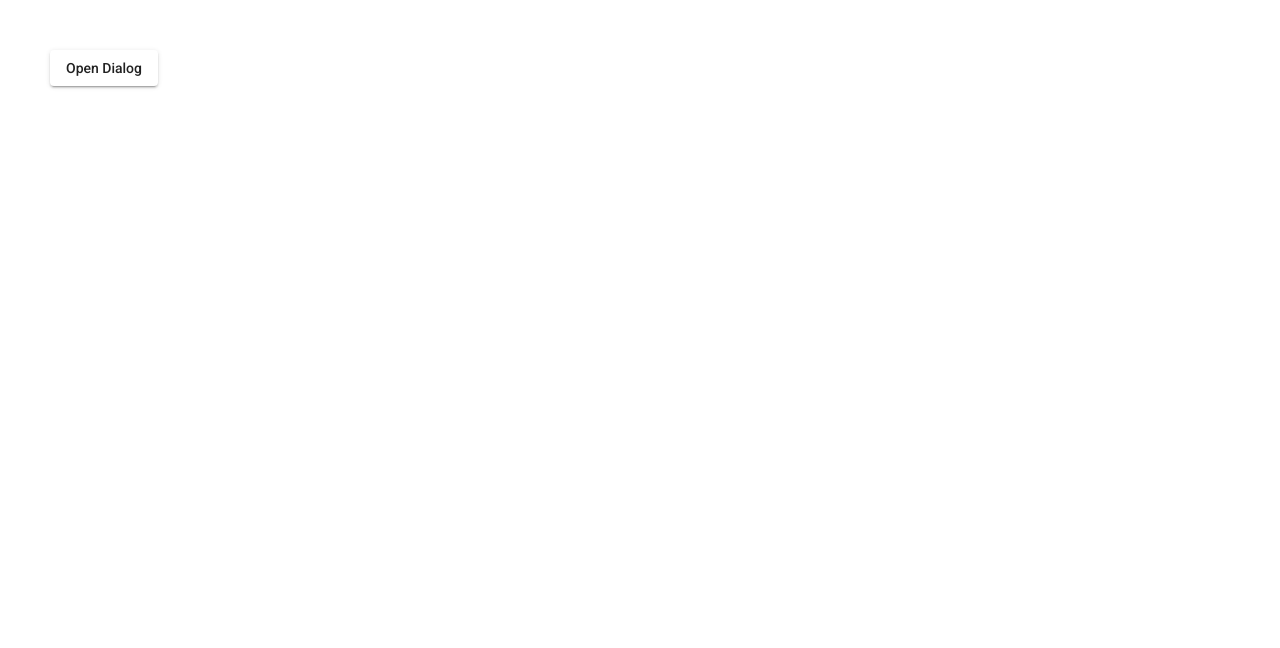
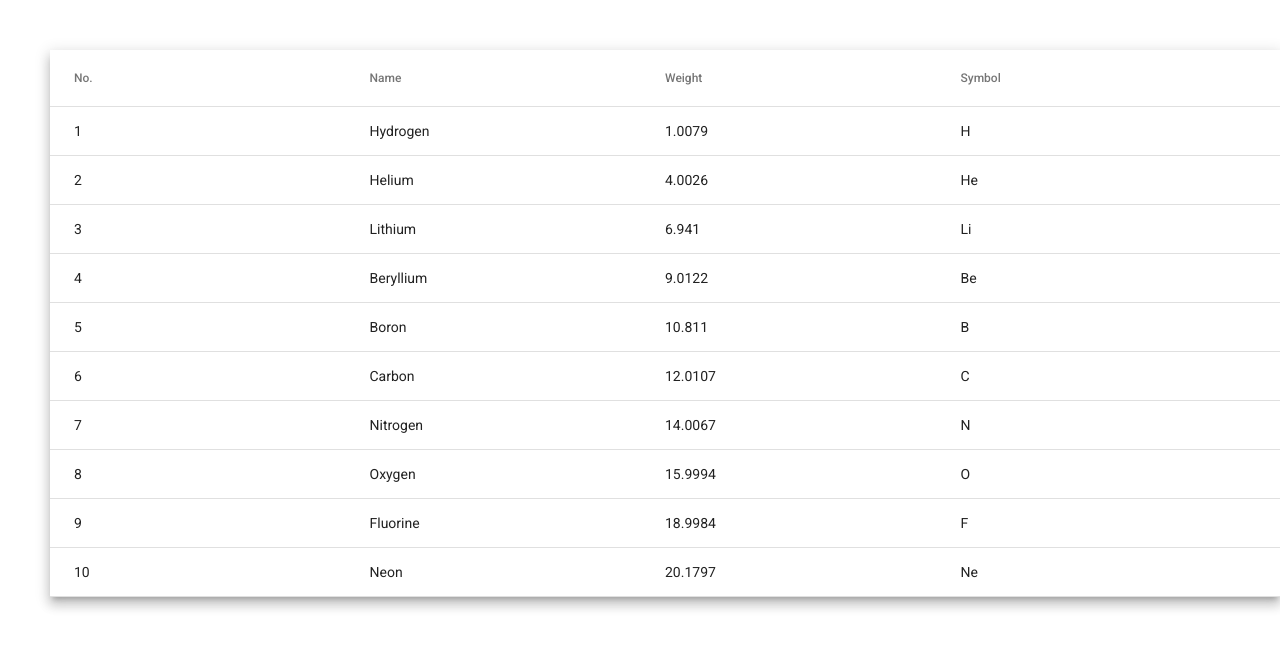
Before and after one commit to markpackham/angular_material_learn, an Angular app: page / in a window 1280 px wide. Shown: the top 648 px of the page. Built offline with nearby package versions, Linux system fonts and the light colour scheme.

Commit message:
learning about data tables
https://youtu.be/7XjsP17rv4M?t=126

```diff
--- a/src/app/app.component.html
+++ b/src/app/app.component.html
@@ -1,3 +1,30 @@
 <div class="layout">
-  <button mat-raised-button (click)="openDialog()">Open Dialog</button>
+  <mat-table [dataSource]="dataSource" class="mat-elevation-z8">
+    <!-- Position Column -->
+    <ng-container matColumnDef="position">
+      <mat-header-cell *matHeaderCellDef> No. </mat-header-cell>
+      <mat-cell *matCellDef="let element"> {{element.position}} </mat-cell>
+    </ng-container>
+
+    <!-- Name Column -->
+    <ng-container matColumnDef="name">
+      <mat-header-cell *matHeaderCellDef> Name </mat-header-cell>
+      <mat-cell *matCellDef="let element"> {{element.name}} </mat-cell>
+    </ng-container>
+
+    <!-- Weight Column -->
+    <ng-container matColumnDef="weight">
+      <mat-header-cell *matHeaderCellDef> Weight </mat-header-cell>
+      <mat-cell *matCellDef="let element"> {{element.weight}} </mat-cell>
+    </ng-container>
+
+    <!-- Symbol Column -->
+    <ng-container matColumnDef="symbol">
+      <mat-header-cell *matHeaderCellDef> Symbol </mat-header-cell>
+      <mat-cell *matCellDef="let element"> {{element.symbol}} </mat-cell>
+    </ng-container>
+
+    <mat-header-row *matHeaderRowDef="displayedColumns"></mat-header-row>
+    <mat-row *matRowDef="let row; columns: displayedColumns;"></mat-row>
+  </mat-table>
 </div>
--- a/src/app/app.component.ts
+++ b/src/app/app.component.ts
@@ -1,6 +1,24 @@
 import { Component } from '@angular/core';
-import {MatDialog} from '@angular/material/dialog';
-import { DialogExampleComponent } from './dialog-example/dialog-example.component';
+
+export interface PeriodicElement {
+  name: string;
+  position: number;
+  weight: number;
+  symbol: string;
+}
+
+const ELEMENT_DATA: PeriodicElement[] = [
+  {position: 1, name: 'Hydrogen', weight: 1.0079, symbol: 'H'},
+  {position: 2, name: 'Helium', weight: 4.0026, symbol: 'He'},
+  {position: 3, name: 'Lithium', weight: 6.941, symbol: 'Li'},
+  {position: 4, name: 'Beryllium', weight: 9.0122, symbol: 'Be'},
+  {position: 5, name: 'Boron', weight: 10.811, symbol: 'B'},
+  {position: 6, name: 'Carbon', weight: 12.0107, symbol: 'C'},
+  {position: 7, name: 'Nitrogen', weight: 14.0067, symbol: 'N'},
+  {position: 8, name: 'Oxygen', weight: 15.9994, symbol: 'O'},
+  {position: 9, name: 'Fluorine', weight: 18.9984, symbol: 'F'},
+  {position: 10, name: 'Neon', weight: 20.1797, symbol: 'Ne'},
+];
 
 @Component({
   selector: 'app-root',
@@ -8,16 +26,6 @@ import { DialogExampleComponent } from './dialog-example/dialog-example.componen
   styleUrls: ['./app.component.css']
 })
 export class AppComponent {
-
-  constructor(public dialog: MatDialog){
-
-  }
-
-  openDialog(){
-    let dialogRef = this.dialog.open(DialogExampleComponent, {data: {name: 'Billy'}});
-    dialogRef.afterClosed().subscribe(result => {
-      console.log(`Dialog result: ${result}`);
-    })
-  }
-
+  displayedColumns: string[] = ['position', 'name', 'weight', 'symbol'];
+  dataSource = ELEMENT_DATA;
 }
--- a/src/app/material/material.module.ts
+++ b/src/app/material/material.module.ts
@@ -25,7 +25,8 @@ import { MatNativeDateModule } from '@angular/material/core';
 import { MatTooltipModule } from '@angular/material/tooltip';
 import {MatSnackBarModule} from '@angular/material/snack-bar';
 import {MatDialogModule} from '@angular/material/dialog';
-const material = [MatDialogModule, MatSnackBarModule, MatTooltipModule, MatNativeDateModule, MatDatepickerModule, MatRadioModule, MatCheckboxModule, MatAutocompleteModule, MatSelectModule, MatInputModule, MatFormFieldModule, MatStepperModule, MatTabsModule, MatCardModule, MatExpansionModule, MatGridListModule, MatDividerModule, MatListModule, MatMenuModule, MatButtonModule, MatButtonToggleModule, MatIconModule, MatBadgeModule, MatProgressSpinnerModule, MatToolbarModule, MatSidenavModule]
+import {MatTableModule} from '@angular/material/table';
+const material = [MatTableModule, MatDialogModule, MatSnackBarModule, MatTooltipModule, MatNativeDateModule, MatDatepickerModule, MatRadioModule, MatCheckboxModule, MatAutocompleteModule, MatSelectModule, MatInputModule, MatFormFieldModule, MatStepperModule, MatTabsModule, MatCardModule, MatExpansionModule, MatGridListModule, MatDividerModule, MatListModule, MatMenuModule, MatButtonModule, MatButtonToggleModule, MatIconModule, MatBadgeModule, MatProgressSpinnerModule, MatToolbarModule, MatSidenavModule]
 
 @NgModule({
   imports: [
```
